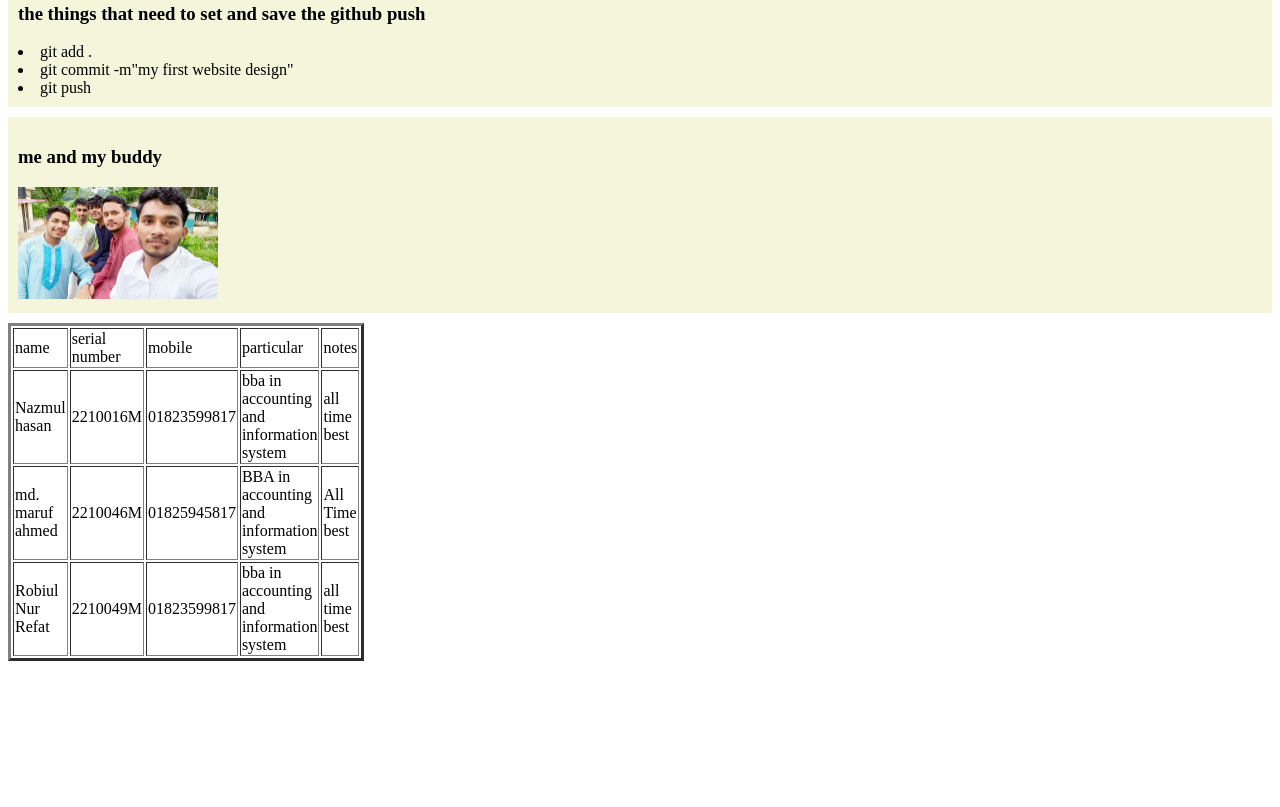
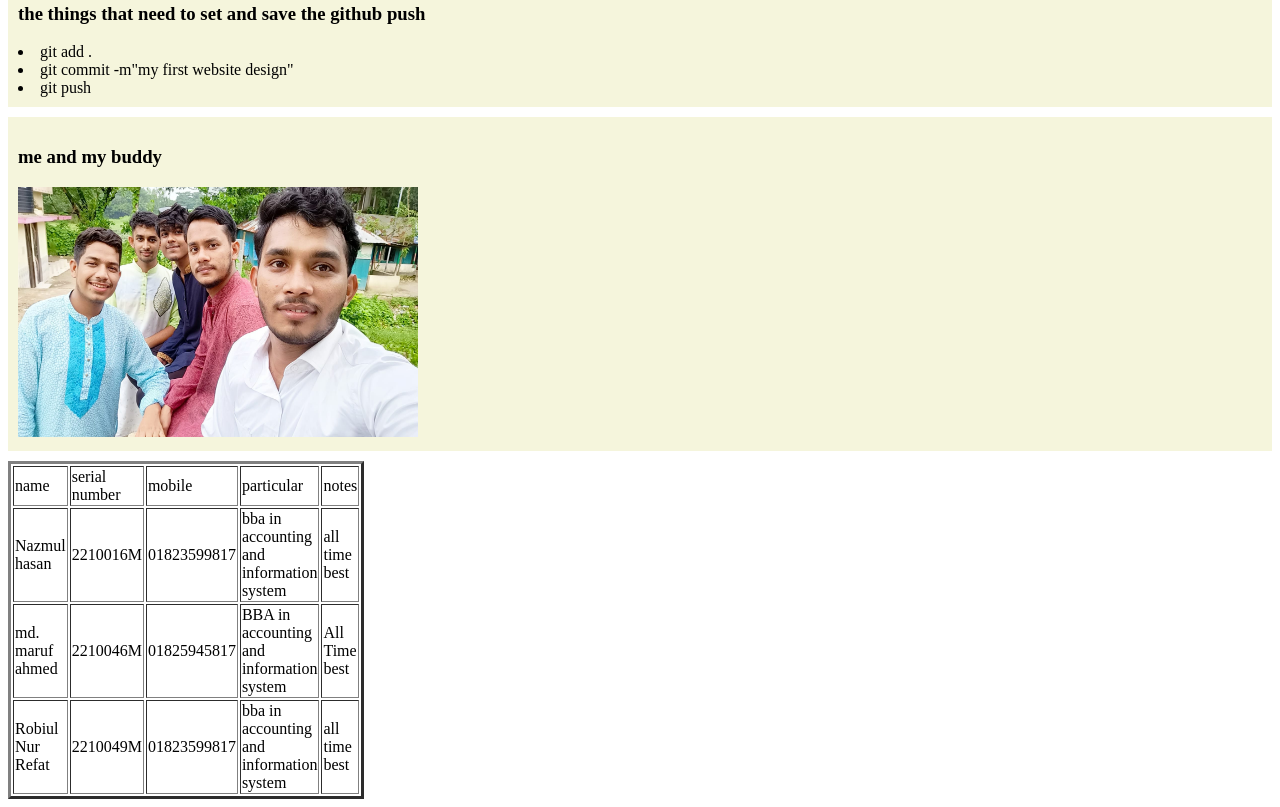
Before and after one commit to najmul-bba/my-first-github-repo, a plain HTML site: page index.html in a window 1280 px wide. Shown: the part 389-1196 px from the top of the page. Before the commit the page ends 1058 px from the top, so only its background shows below. Drawn offline with Linux system fonts and the light colour scheme.

Commit message:
my first website design

```diff
--- a/index.html
+++ b/index.html
@@ -35,7 +35,7 @@
         <h3>me and my buddy</h3>
         <img src="me and my buddy/IMG-20230811-WA0015.jpg" alt="">
     </div>
-    <table style="height: 30px;width: 20px;" border="3">
+    <table style="height: 200px;width: 300px;" border="3">
     <tr>
         <td>name</td>
         <td>serial number</td>
--- a/style.css
+++ b/style.css
@@ -12,5 +12,5 @@ div{
         align-content: center;
     }
     img{
-        width: 200px;
+        width: 400px; height: 250px;
     }
```
